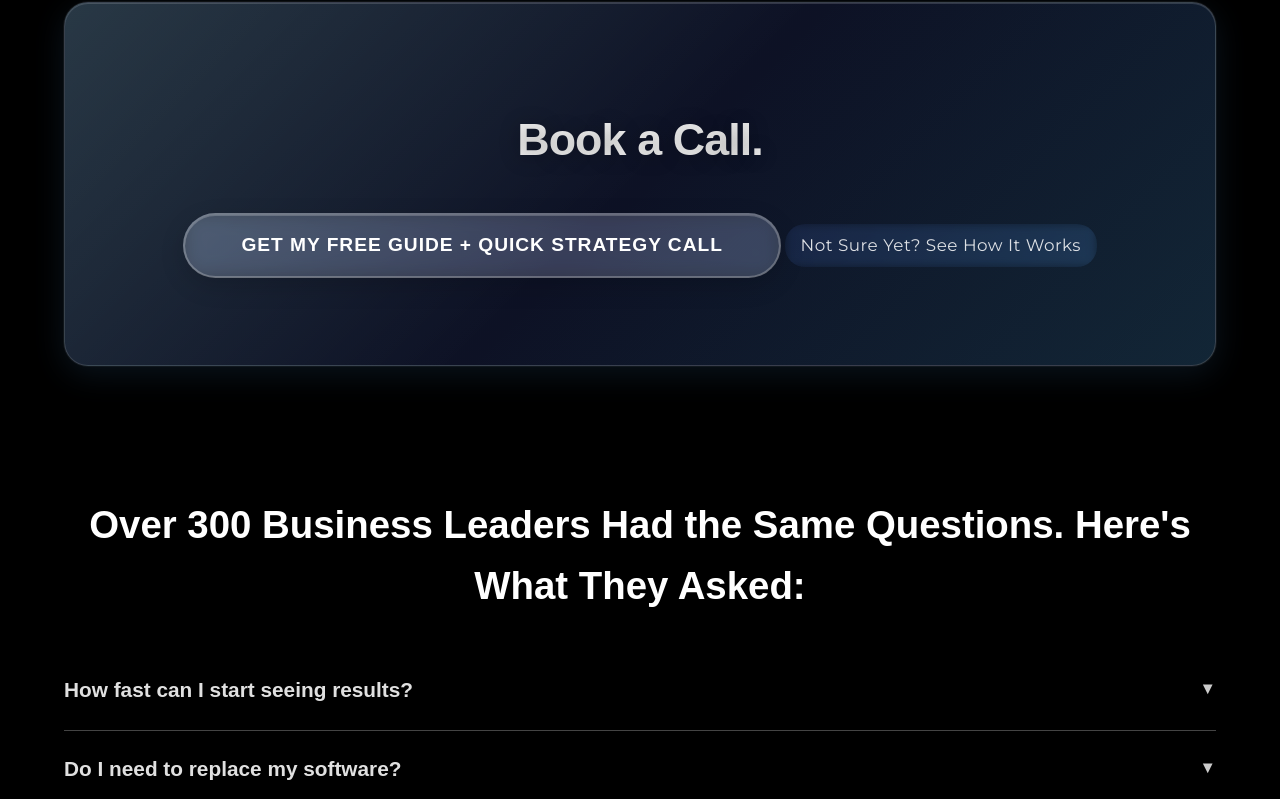
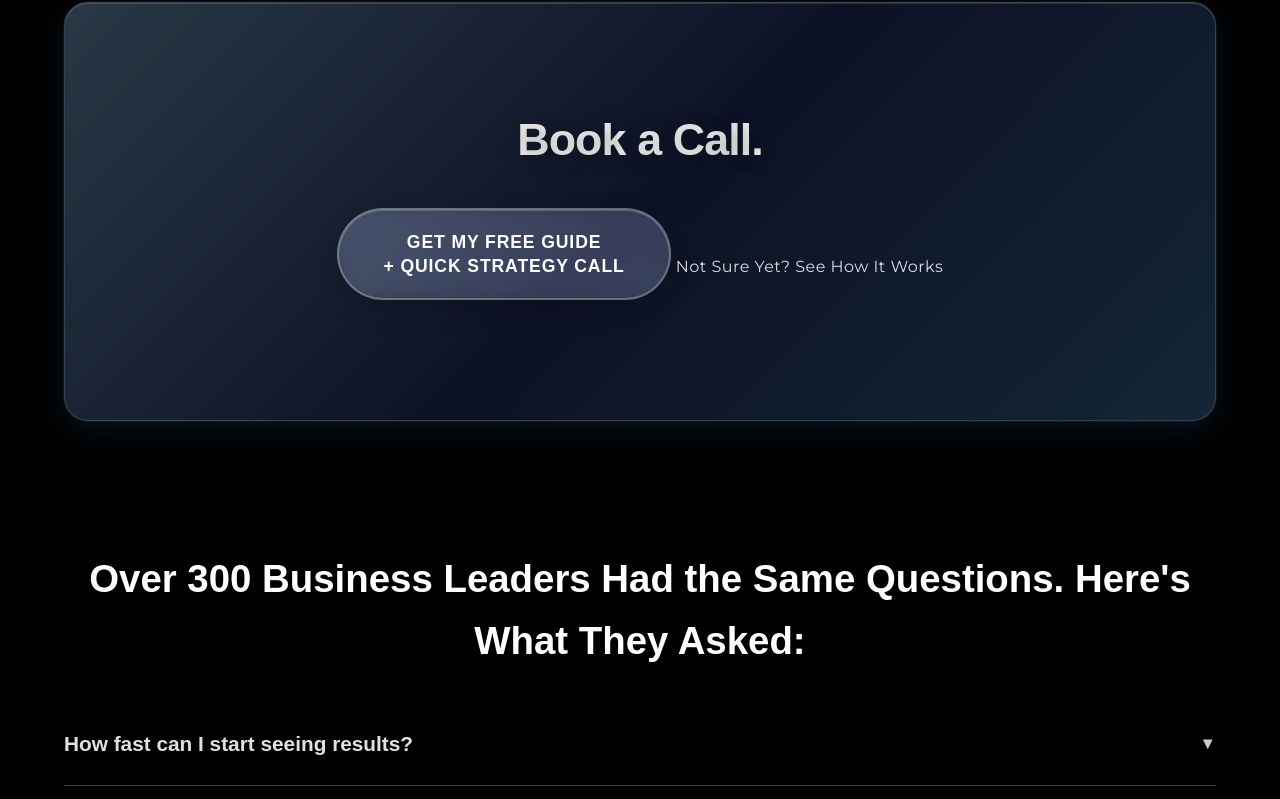
Before and after one commit to emily-pearl/Creatum-website, a plain HTML site: page index.html in a window 1280 px wide. Shown: the part 2886-3685 px from the top of the page. Drawn offline with Linux system fonts and the light colour scheme; a web font is replaced by a local one.

Commit message:
Update style.css

```diff
--- a/assets/css/style.css
+++ b/assets/css/style.css
@@ -577,8 +577,8 @@ section h3 {
     color: #FFFFFF;
     border: 2px solid rgba(255, 255, 255, 0.25);
     border-radius: 50px;
-    padding: 1.2rem 3.5rem;
-    font-size: 1.2rem;
+    padding: 1.2rem 2.8rem;
+    font-size: 1.1rem;
     font-weight: 700;
     letter-spacing: 0.05em;
     text-transform: uppercase;
@@ -586,9 +586,12 @@ section h3 {
         0 8px 24px 0 rgba(0, 0, 0, 0.15),
         inset 0 1px 0 0 rgba(255, 255, 255, 0.2);
     transition: all 0.3s cubic-bezier(0.4, 0, 0.2, 1);
-    margin-bottom: 1.5rem;
+    margin-bottom: 3.5rem;
     position: relative;
     overflow: hidden;
+    line-height: 1.4;
+    white-space: pre-line;
+    text-align: center;
 }
 
 #cta .cta-button-primary::before {
@@ -624,24 +627,18 @@ section h3 {
 #cta .cta-link-secondary {
     color: rgba(255, 255, 255, 0.85);
     display: inline-block;
-    margin-top: 1rem;
+    margin-top: 2rem;
     font-weight: 500;
-    font-size: 1.05rem;
+    font-size: 1rem;
     letter-spacing: 0.03em;
     text-decoration: none;
-    padding: 0.5rem 1rem;
-    border-radius: 20px;
     transition: all 0.3s ease;
-    backdrop-filter: blur(5px);
-    -webkit-backdrop-filter: blur(5px);
 }
 
 #cta .cta-link-secondary:hover {
     color: #FFFFFF;
-    background: rgba(255, 255, 255, 0.1);
-    text-decoration: none;
-    transform: translateY(-1px);
-    box-shadow: 0 4px 12px 0 rgba(0, 0, 0, 0.1);
+    opacity: 1;
+    text-decoration: underline;
 }
 
 /* FAQ Section */
```
